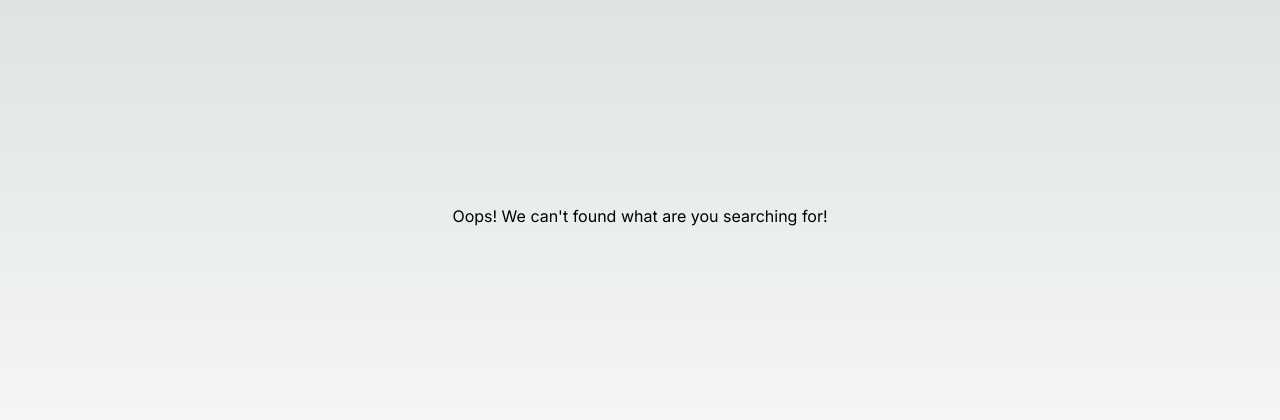
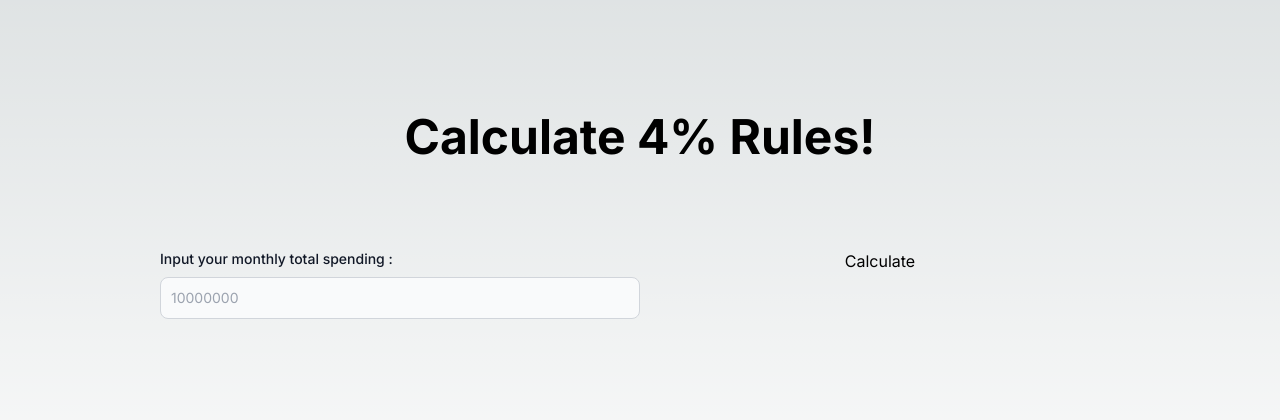
Before and after one commit to raiwirawan/to-do-app, a Next.js app: page /financial in a window 1280 px wide. Before the commit this address had no page. Shown: the part 184-604 px from the top of the page. Built offline with nearby package versions, Linux system fonts and the light colour scheme.

Commit message:
Intial commit of financial branch

```diff
--- /dev/null
+++ b/app/financial/layout.tsx
@@ -0,0 +1,7 @@
+export default function FinancialLayout({
+	children,
+}: Readonly<{
+	children: React.ReactNode;
+}>) {
+	return <main className="max-w-[60rem] mx-auto">{children}</main>;
+}
--- /dev/null
+++ b/app/financial/page.tsx
@@ -0,0 +1,46 @@
+export default function Financial() {
+	return (
+		<div className="h-screen flex w-full items-center justify-center flex-col">
+			<div className="h-24 text-5xl font-bold mb-10">Calculate 4% Rules!</div>
+			<div
+				data-role="calculator-section"
+				className="flex items-start justify-center flex-col w-full"
+			>
+				<div
+					data-name="monthly-total-spending"
+					data-role="wrapper"
+					className="w-full flex flex-row items-start justify-center"
+				>
+					<form className="w-full flex flex-row items-start justify-center">
+						<div className="w-[50%] flex flex-col items-start justify-center">
+							<label
+								htmlFor="number-input"
+								className="block mb-2 text-sm font-medium text-gray-900 dark:text-white"
+							>
+								Input your monthly total spending :
+							</label>
+							<input
+								type="number"
+								id="number-input"
+								aria-describedby="helper-text-explanation"
+								className="bg-gray-50 border border-gray-300 text-gray-900 text-sm rounded-lg focus:ring-blue-500 focus:border-blue-500 block w-full p-2.5 dark:bg-gray-700 dark:border-gray-600 dark:placeholder-gray-400 dark:text-white dark:focus:ring-blue-500 dark:focus:border-blue-500"
+								placeholder="10000000"
+								required
+							/>
+						</div>
+						<div className="w-[50%] flex items-start justify-center flex-1">
+							<button
+								type="button"
+								data-role="button"
+								data-name="calculate-button"
+								className=""
+							>
+								Calculate
+							</button>
+						</div>
+					</form>
+				</div>
+			</div>
+		</div>
+	);
+}
--- /dev/null
+++ b/components/Calculator.tsx
@@ -0,0 +1,18 @@
+// THE 4% RULES OF COMPOUNDING MONEY
+
+const fourPercent: number = 0.04;
+const oneHundredPercent: number = 1;
+
+function calculateTotalAmountOfMoneyNeeds(totalExpenditureEachMonth: number) {
+	const oneYearTotalMonthsCount: number = 12;
+	const needAmountOfMoneyOneYear: number =
+		totalExpenditureEachMonth * oneYearTotalMonthsCount;
+
+	const totalNeedOfAmountMoneyForTheReturn =
+		(needAmountOfMoneyOneYear / fourPercent) * oneHundredPercent;
+
+	console.log(totalNeedOfAmountMoneyForTheReturn);
+}
+
+// calculateTotalAmountOfMoneyNeeds(600000000)
+export default calculateTotalAmountOfMoneyNeeds;
```
